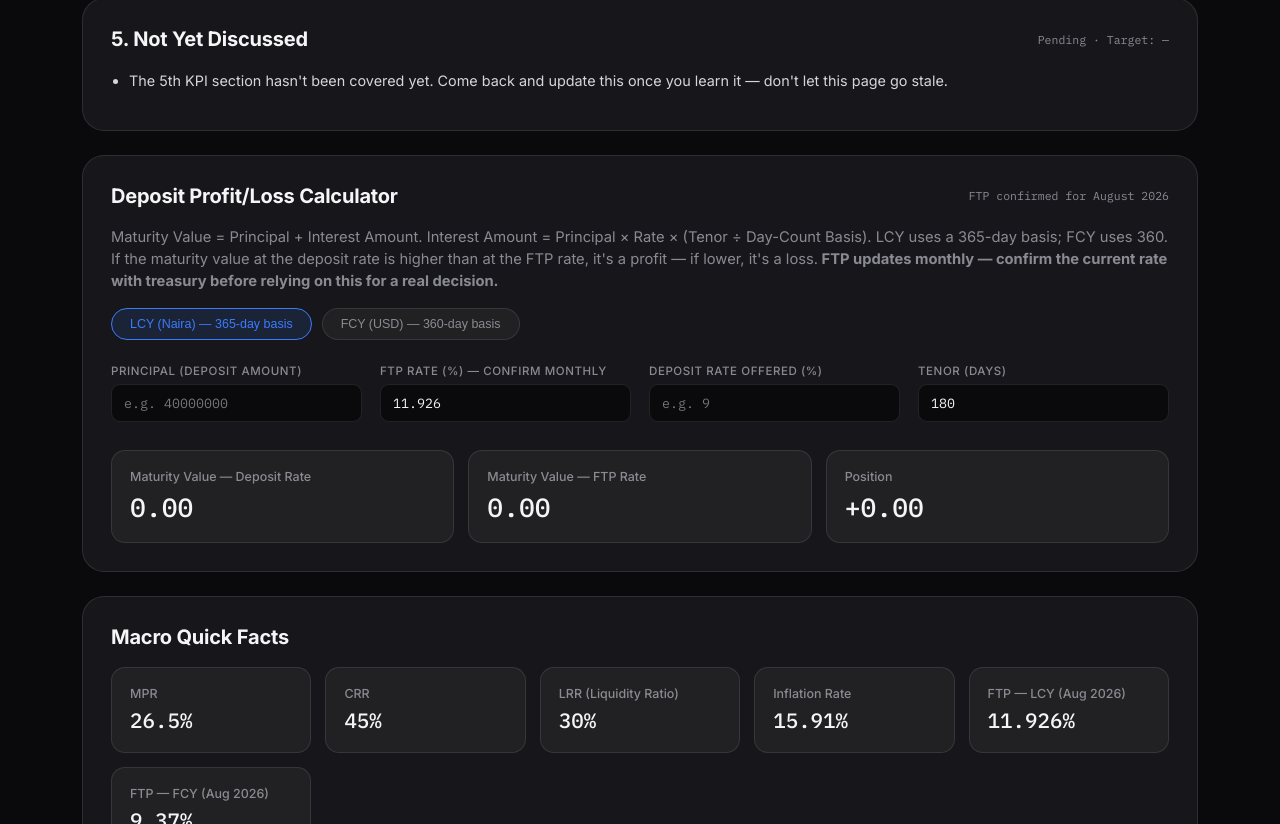
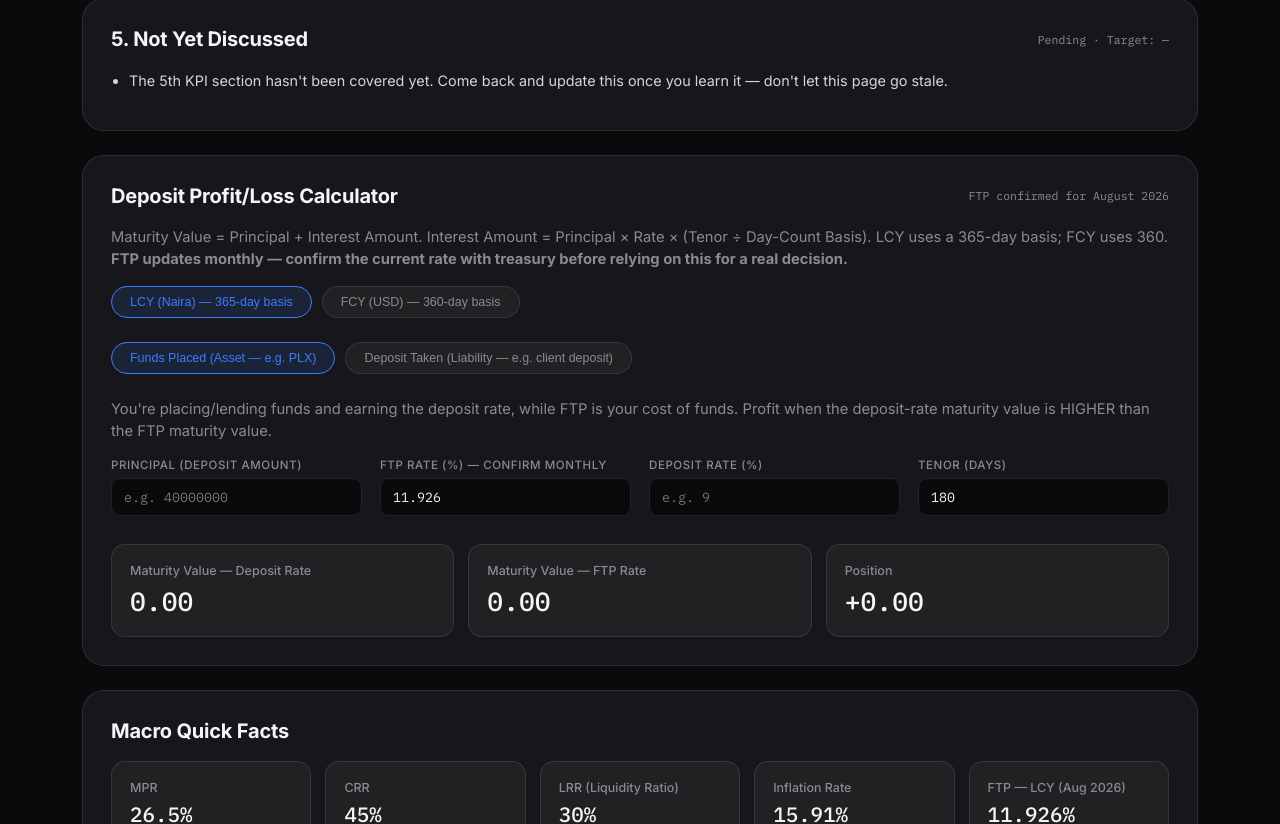
Before and after one commit to Ciphertechxlv/rm-dashboard, a Next.js app: page /kpi in a window 1280 px wide. Shown: the part 1676-2500 px from the top of the page. Built offline with nearby package versions, Linux system fonts and the light colour scheme.

Commit message:
Add files via upload

```diff
--- a/components/NrffCalculator.js
+++ b/components/NrffCalculator.js
@@ -8,6 +8,17 @@ const FTP_DEFAULTS = {
   FCY: { rate: "9.37", tenorBasis: 360, label: "FCY (USD)" },
 };
 
+const DIRECTIONS = {
+  placement: {
+    label: "Funds Placed (Asset — e.g. PLX)",
+    explain: "You're placing/lending funds and earning the deposit rate, while FTP is your cost of funds. Profit when the deposit-rate maturity value is HIGHER than the FTP maturity value.",
+  },
+  deposit: {
+    label: "Deposit Taken (Liability — e.g. client deposit)",
+    explain: "You're taking a deposit and paying the deposit rate, while FTP is what treasury credits you internally. Profit when the FTP maturity value is HIGHER than the deposit-rate maturity value.",
+  },
+};
+
 function n(v) {
   const x = parseFloat(v);
   return Number.isNaN(x) ? 0 : x;
@@ -15,10 +26,12 @@ function n(v) {
 
 export default function NrffCalculator() {
   const [currency, setCurrency] = useState("LCY");
+  const [direction, setDirection] = useState("placement");
   const [principal, setPrincipal] = useState("");
   const [ftp, setFtp] = useState(FTP_DEFAULTS.LCY.rate);
   const [dealRate, setDealRate] = useState("");
   const [tenor, setTenor] = useState("180");
+  const [fxRate, setFxRate] = useState("");
 
   function switchCurrency(cur) {
     setCurrency(cur);
@@ -34,12 +47,20 @@ export default function NrffCalculator() {
   const maturityAtDealRate = n(principal) + interestAmount;
   const maturityAtFtp = n(principal) + ftpAmount;
 
-  const diff = maturityAtDealRate - maturityAtFtp;
+  // Direction determines which side is "yours" — see DIRECTIONS above.
+  const diff = direction === "placement"
+    ? maturityAtDealRate - maturityAtFtp
+    : maturityAtFtp - maturityAtDealRate;
   const isProfit = diff > 0;
   const isLoss = diff < 0;
 
+  const showNgn = currency === "FCY" && n(fxRate) > 0;
+  const ngn = (usd) => usd * n(fxRate);
+
   const fmt = (x) =>
     x.toLocaleString("en-US", { maximumFractionDigits: 2, minimumFractionDigits: 2 });
+  const fmtNgn = (x) =>
+    "₦" + x.toLocaleString("en-NG", { maximumFractionDigits: 2, minimumFractionDigits: 2 });
 
   return (
     <div className="panel">
@@ -49,8 +70,7 @@ export default function NrffCalculator() {
       </div>
       <p className="empty-state" style={{ marginBottom: 16 }}>
         Maturity Value = Principal + Interest Amount. Interest Amount = Principal × Rate × (Tenor
-        ÷ Day-Count Basis). LCY uses a 365-day basis; FCY uses 360. If the maturity value at the
-        deposit rate is higher than at the FTP rate, it's a profit — if lower, it's a loss.
+        ÷ Day-Count Basis). LCY uses a 365-day basis; FCY uses 360.
         <strong> FTP updates monthly — confirm the current rate with treasury before relying on
         this for a real decision.</strong>
       </p>
@@ -67,7 +87,22 @@ export default function NrffCalculator() {
         ))}
       </div>
 
-      <div className="target-grid" style={{ marginTop: 16 }}>
+      <div className="category-tabs" style={{ marginTop: 10 }}>
+        {Object.entries(DIRECTIONS).map(([id, cfg]) => (
+          <button
+            key={id}
+            className={`category-tab ${direction === id ? "active" : ""}`}
+            onClick={() => setDirection(id)}
+          >
+            {cfg.label}
+          </button>
+        ))}
+      </div>
+      <p className="empty-state" style={{ marginTop: 10, marginBottom: 16 }}>
+        {DIRECTIONS[direction].explain}
+      </p>
+
+      <div className="target-grid">
         <div className="target-card">
           <label>Principal (deposit amount)</label>
           <input value={principal} onChange={(e) => setPrincipal(e.target.value)} placeholder="e.g. 40000000" />
@@ -77,7 +112,7 @@ export default function NrffCalculator() {
           <input value={ftp} onChange={(e) => setFtp(e.target.value)} />
         </div>
         <div className="target-card">
-          <label>Deposit Rate Offered (%)</label>
+          <label>Deposit Rate (%)</label>
           <input value={dealRate} onChange={(e) => setDealRate(e.target.value)} placeholder="e.g. 9" />
         </div>
         <div className="target-card">
@@ -86,14 +121,25 @@ export default function NrffCalculator() {
         </div>
       </div>
 
+      {currency === "FCY" && (
+        <div className="target-grid" style={{ marginTop: 4 }}>
+          <div className="target-card">
+            <label>Exchange Rate at Transaction (₦ per $1)</label>
+            <input value={fxRate} onChange={(e) => setFxRate(e.target.value)} placeholder="e.g. 1520 — the rate on the day of this deal" />
+          </div>
+        </div>
+      )}
+
       <div className="fx-row" style={{ marginTop: 18 }}>
         <div className="fx-tile">
           <div className="fx-pair">Maturity Value — Deposit Rate</div>
           <div className="fx-value">{fmt(maturityAtDealRate)}</div>
+          {showNgn && <div className="stat-sub">{fmtNgn(ngn(maturityAtDealRate))}</div>}
         </div>
         <div className="fx-tile">
           <div className="fx-pair">Maturity Value — FTP Rate</div>
           <div className="fx-value">{fmt(maturityAtFtp)}</div>
+          {showNgn && <div className="stat-sub">{fmtNgn(ngn(maturityAtFtp))}</div>}
         </div>
         <div
           className="fx-tile"
@@ -113,8 +159,24 @@ export default function NrffCalculator() {
           >
             {diff >= 0 ? "+" : ""}{fmt(diff)}
           </div>
+          {showNgn && (
+            <div
+              className="stat-sub"
+              style={{ color: isProfit ? "var(--positive)" : isLoss ? "var(--negative)" : undefined }}
+            >
+              {diff >= 0 ? "+" : ""}{fmtNgn(ngn(diff))}
+            </div>
+          )}
         </div>
       </div>
+
+      {currency === "FCY" && !showNgn && (
+        <p className="empty-state" style={{ marginTop: 12 }}>
+          Enter the exchange rate at the time of this transaction above to see the Naira
+          equivalent — deliberately not auto-filled from today's live rate, since a past
+          transaction should use the rate that actually applied on that day.
+        </p>
+      )}
     </div>
   );
 }
```
Also changed, not shown: pages/unlock.js (+12 -4 lines).
